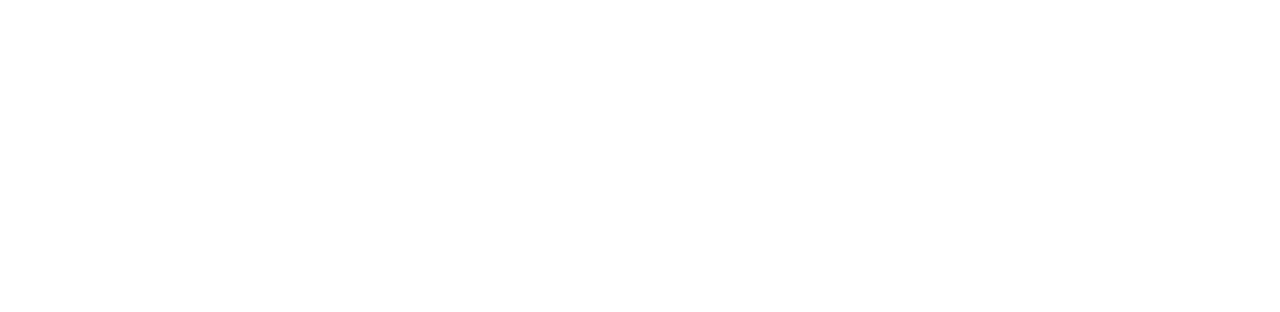
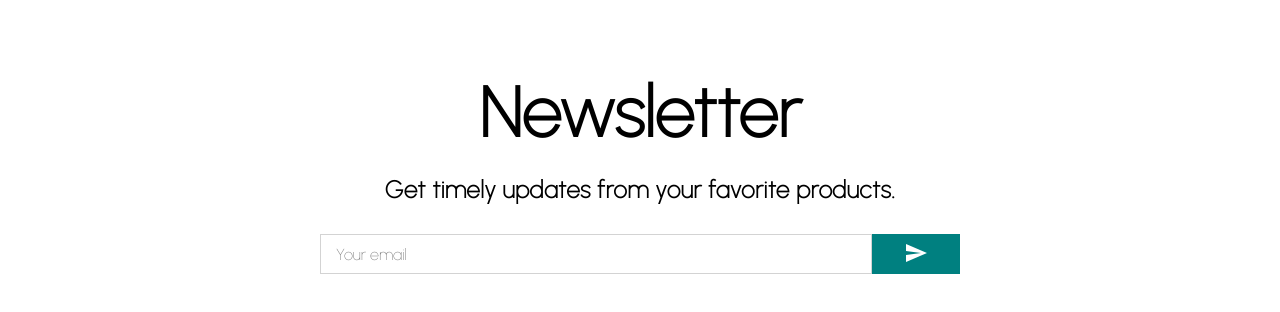
Before and after one commit to yashdarbar/LAMA, a React (Vite) app: page / in a window 1280 px wide. Shown: the part 2284-2596 px from the top of the page. Before the commit the page ends 2256 px from the top, so only its background shows below. Built offline with nearby package versions, Linux system fonts and the light colour scheme.

Commit message:
newsletter is added

```diff
--- /dev/null
+++ b/src/components/Newsletter.jsx
@@ -0,0 +1,59 @@
+import { Send } from "@mui/icons-material";
+import React from "react";
+import styled from "styled-components";
+
+const Container = styled.div`
+    height:50vh;
+    display: flex;
+    justify-content: center;
+    align-items: center;
+    flex-direction: column;
+`;
+
+const Title = styled.h1`
+    font-size: 70px;
+    margin-bottom:20px;
+`;
+
+const Desc = styled.div`
+    font-size: 24px;
+    margin-bottom: 30px;
+    font-weight: bold;
+    letter-spacing: 0.5px;
+`;
+
+const ImageContainer = styled.div`
+    width: 50%;
+    height: 40px;
+    display: flex;
+    justify-content: space-between;
+    border: none;
+`;
+const Input = styled.input`
+    flex: 7;
+    font-size:16px;
+    padding-left: 15px;
+    border: 1px solid lightgrey;`;
+
+const Button = styled.button`
+    flex: 1;
+    background-color: teal;
+    color: white;
+    border: none;`;
+
+const Newsletter = () => {
+    return (
+        <Container>
+            <Title>Newsletter</Title>
+            <Desc>Get timely updates from your favorite products.</Desc>
+            <ImageContainer>
+                <Input placeholder="Your email"/>
+                    <Button >
+                        <Send />
+                    </Button>
+            </ImageContainer>
+        </Container>
+    );
+};
+
+export default Newsletter;
--- a/src/pages/Home.jsx
+++ b/src/pages/Home.jsx
@@ -4,6 +4,8 @@ import Announcements from "../components/Announcements";
 import Slider from "../components/Slider";
 import Categories from "../components/Categories";
 import Products from "../components/Products";
+import Newsletter from "../components/Newsletter";
+
 
 
 const Home = () => {
@@ -14,6 +16,7 @@ const Home = () => {
             <Slider />
             <Categories />
             <Products />
+            <Newsletter />
         </div>
     );
 };
```
